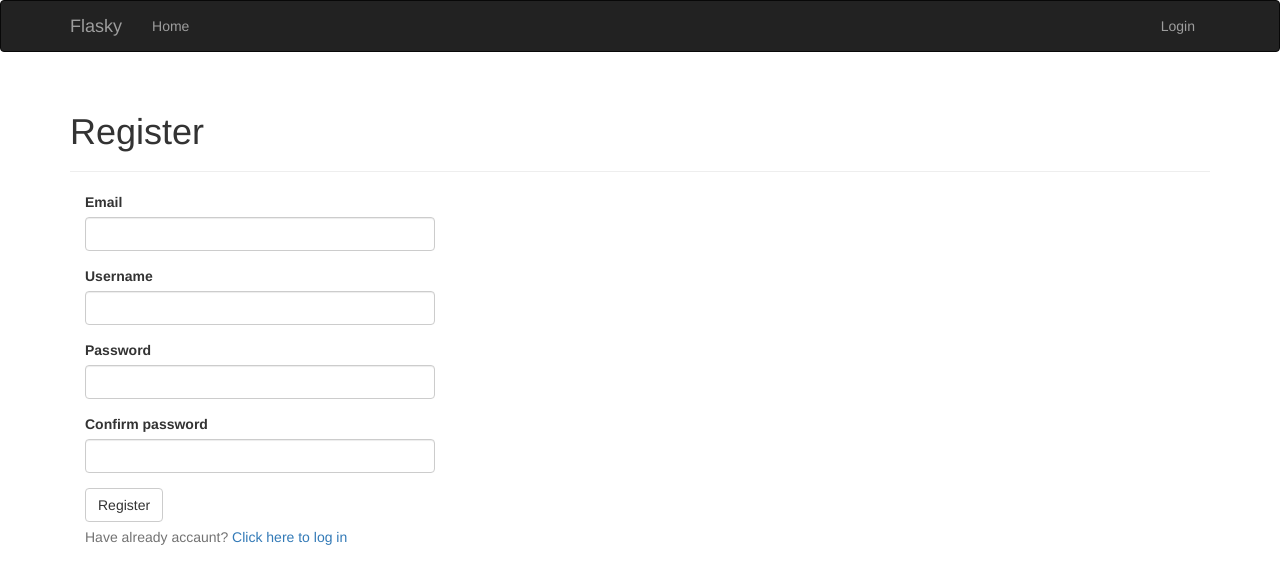
After one commit to eduard-lyaskovskiy/flasky-blog, a Flask app: page /auth/register in a window 1280 px wide. The commit adds this page. Shown: the top 584 px of the page. Run offline with Flask 2, Linux system fonts and the light colour scheme; some libraries are stand-ins or nearby versions.

Commit message:
Add views, routes

```diff
--- a/app/__init__.py
+++ b/app/__init__.py
@@ -3,12 +3,16 @@ from flask_bootstrap import Bootstrap
 from flask_mail import Mail
 from flask_moment import Moment
 from flask_sqlalchemy import SQLAlchemy
+from flask_login import LoginManager
 from config import config
 
 bootstrap = Bootstrap()
 mail = Mail()
 moment = Moment()
 db = SQLAlchemy()
+
+login_manager = LoginManager()
+login_manager.login_view = 'auth.login'
 
 def create_app(config_name):
     app = Flask(__name__)
@@ -19,6 +23,7 @@ def create_app(config_name):
     mail.init_app(app)
     moment.init_app(app)
     db.init_app(app)
+    login_manager.init_app(app)
 
     from .main import main as main_blueprint
     app.register_blueprint(main_blueprint)
--- a/app/auth/__init__.py
+++ b/app/auth/__init__.py
@@ -1,4 +1,5 @@
 from flask import Blueprint
+
 auth = Blueprint('auth', __name__)
 
 from . import views
--- /dev/null
+++ b/app/auth/forms.py
@@ -0,0 +1,41 @@
+from flask_wtf import FlaskForm
+from wtforms import StringField, PasswordField, BooleanField, SubmitField
+from wtforms.validators import DataRequired, Length, Email, Regexp, EqualTo
+from wtforms import ValidationError
+from ..models import User
+
+class LoginForm(FlaskForm):
+    email = StringField('Email', validators=[DataRequired(), Length(1, 64), Email()])
+    password = PasswordField('Password', validators=[DataRequired()])
+    remember_me = BooleanField('Keep me logged in')
+    submit = SubmitField('Log In')
+
+class RegistrationForm(FlaskForm):
+    email = StringField('Email', validators=[DataRequired(), Length(1, 64), Email()])
+    username = StringField(
+        'Username',
+        validators=[
+            DataRequired(),
+            Length(1, 64),
+            Regexp('^[A-Za-z][A-Za-z0-9_.]*$', 0, 'Usernames must have only letters, numbers, dots or '
+    'underscores'),
+    ])
+    password = PasswordField(
+        'Password',
+        validators=[
+            DataRequired(),
+            EqualTo('password2',
+            message='Passwords must match.')
+    ])
+    password2 = PasswordField(
+        'Confirm password',
+        validators=[DataRequired()])
+    submit = SubmitField('Register')
+
+    def validate_email(self, field):
+        if User.query.filter_by(email=field.data).first():
+            raise ValidationError('Email already registered')
+
+    def validate_username(self, field):
+        if User.query.filter_by(username=field.data).first():
+            raise ValidationError('Username already in use')
--- a/app/auth/views.py
+++ b/app/auth/views.py
@@ -1,6 +1,41 @@
-from flask import render_template
+import email
+from flask import flash, redirect, render_template, request, url_for
+from flask_login import login_required, login_user, logout_user
 from . import auth
+from .. import db
+from ..models import User
+from .forms import LoginForm, RegistrationForm
 
-auth.route('/login')
+@auth.route('/login', methods=['GET', 'POST'])
 def login():
-    return render_template('auth/login.html')
+    form = LoginForm()
+    if form.validate_on_submit():
+        user = User.query.filter_by(email=form.email.data).first()
+        if user is not None and user.verify_password(form.password.data):
+            login_user(user, form.remember_me.data)
+            next = request.args.get('next')
+            if next is None or not next.startswith('/'):
+                next = url_for('main.index')
+            return redirect(next)
+        flash('Invalid username or password.')
+    return render_template('auth/login.html', form=form)
+
+@auth.route('/logout')
+@login_required
+def logout():
+    logout_user()
+    flash('You have been logged out!')
+    return redirect(url_for('main.index'))
+
+@auth.route('/register', methods=['GET', 'POST'])
+def register():
+    form = RegistrationForm()
+    if form.validate_on_submit():
+        user = User(email=form.email.data,
+                    username=form.username.data,
+                    password=form.password.data)
+        db.session.add(user)
+        db.session.commit()
+        flash('You can now login.')
+        return redirect(url_for('auth.login'))
+    return render_template('auth/register.html', form=form)
--- /dev/null
+++ b/app/templates/auth/register.html
@@ -0,0 +1,19 @@
+{% extends 'base.html' %}
+
+{% import "bootstrap/wtf.html" as wtf %}
+
+{% block title %}Flasky - Register{% endblock %}
+{% block page_content %}
+<div class="page-header">
+    <h1>Register</h1>
+</div>
+<div class="col-md-4">
+    {{ wtf.quick_form(form) }}
+    <p class="help-block">
+        Have already accaunt?
+        <a href="{{ url_for('auth.login') }}">
+        Click here to log in
+        </a>
+    </p>
+</div>
+{% endblock %}
--- a/app/templates/base.html
+++ b/app/templates/base.html
@@ -24,6 +24,13 @@
             <ul class="nav navbar-nav">
                 <li><a href="{{ url_for('main.index') }}">Home</a></li>
             </ul>
+            <ul class="nav navbar-nav navbar-right">
+                {% if current_user.is_authenticated %}
+                <li><a href="{{ url_for('auth.logout')}}">Log Out</a></li>
+                {% else %}
+                <li><a href="{{ url_for('auth.login') }}">Login</a></li>
+                {% endif %}
+            </ul>
         </div>
     </div>
 </div>
--- a/flasky.py
+++ b/flasky.py
@@ -4,7 +4,7 @@ from flask_migrate import Migrate
 from app import create_app, db
 from app.models import User, Role
 
-app = create_app('default')#os.getenv('FLASK_CONFIG') or
+app = create_app(os.getenv('FLASK_CONFIG') or 'default')
 migrate = Migrate(app, db)
 
 @app.shell_context_processor
```
Also changed, not shown: app/models.py (+9 -1 lines), app/templates/auth/login.html (added, +19 -0 lines), app/templates/index.html (+1 -7 lines), migrations/versions/91028d1493f0_.py (added, +32 -0 lines), requirements.txt (deleted, +0 -22 lines).
